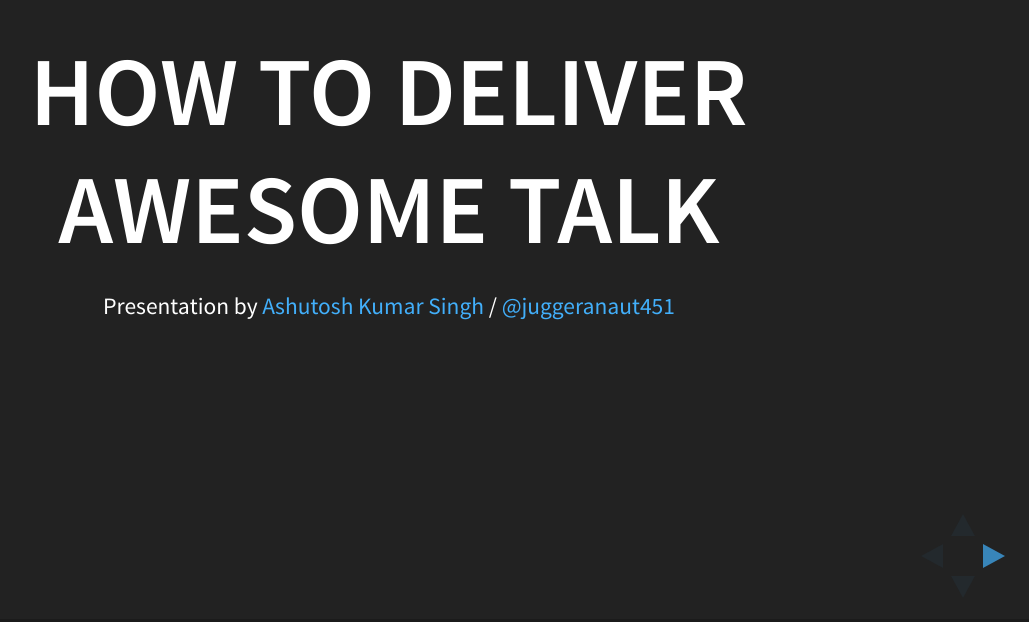
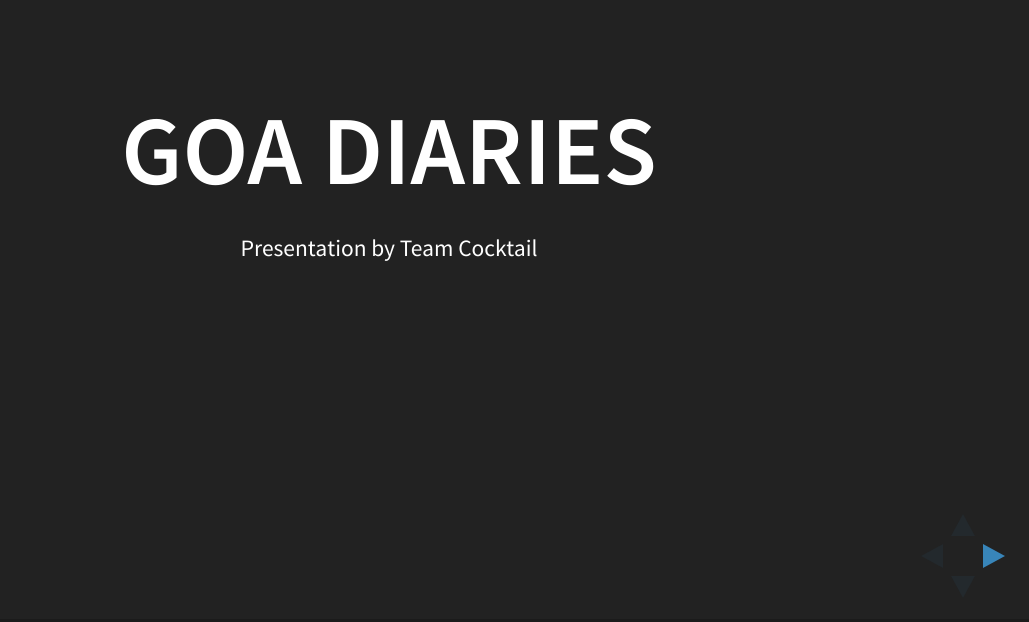
Before and after one commit to juggernaut451/cocktail, a website: page index.html in a window 1280 px wide. Shown: the part 178-800 px from the top of the page, without its empty margins (251-1280 px from the left). Drawn offline with Linux system fonts and the light colour scheme.

Commit message:
homepage

```diff
--- a/index.html
+++ b/index.html
@@ -4,10 +4,10 @@
 	<head>
 		<meta charset="utf-8">
 
-		<title>How To Deliver Awesome Talk</title>
+		<title>Cocktail</title>
 
-		<meta name="description" content="How to learn efficiently">
-		<meta name="author" content="Ashutosh Kumar Singh">
+		<meta name="description" content="Cocktail">
+		<meta name="author" content="Cocktail">
 
 		<meta name="apple-mobile-web-app-capable" content="yes">
 		<meta name="apple-mobile-web-app-status-bar-style" content="black-translucent">
@@ -42,9 +42,9 @@
 			<div class="slides">
 				<section>
 				    <body background="git.jpg">
-					<h1>How To Deliver Awesome Talk</h1>
+					<h1>Goa Diaries</h1>
 					<p>
-						<small>Presentation by <a href="link">Ashutosh Kumar Singh</a> / <a href="http://twitter.com/juggernaut451">@juggeranaut451</a></small>
+						<small>Presentation by Team Cocktail</a></small>
 					</p>
 				</section>
 
```
